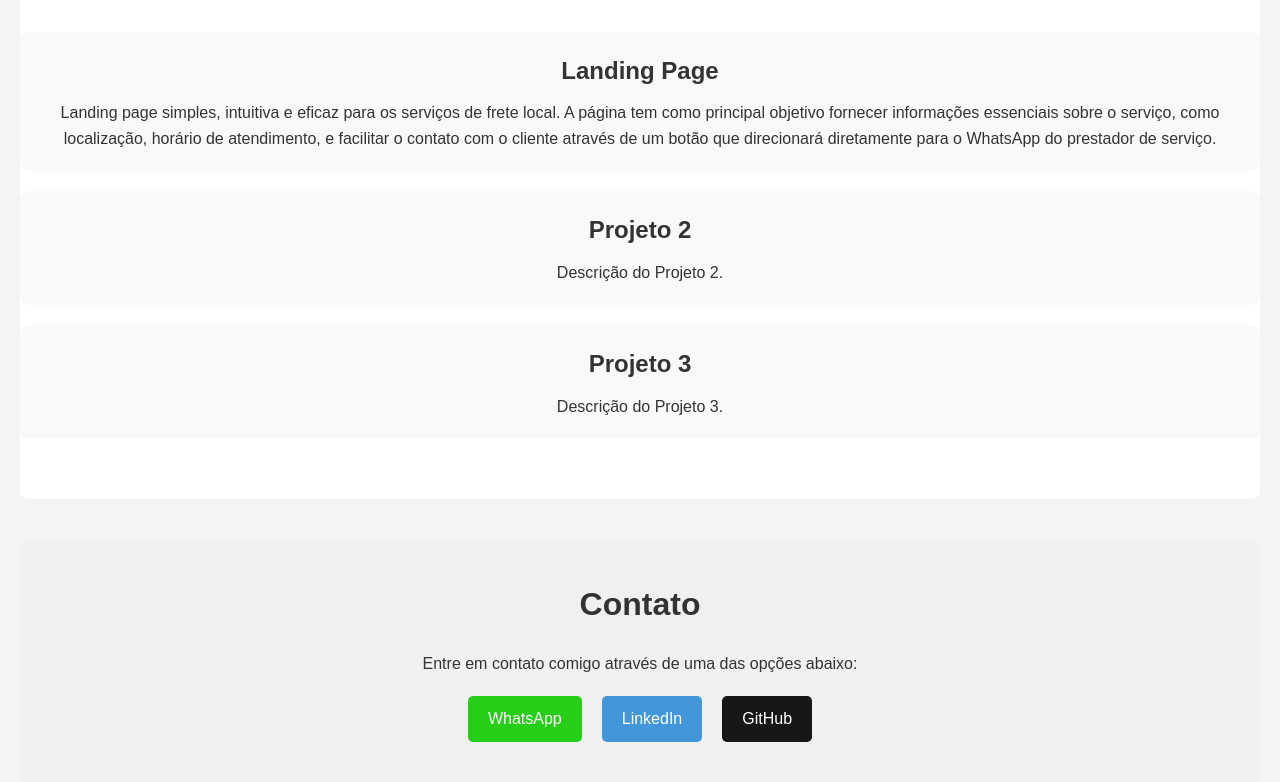
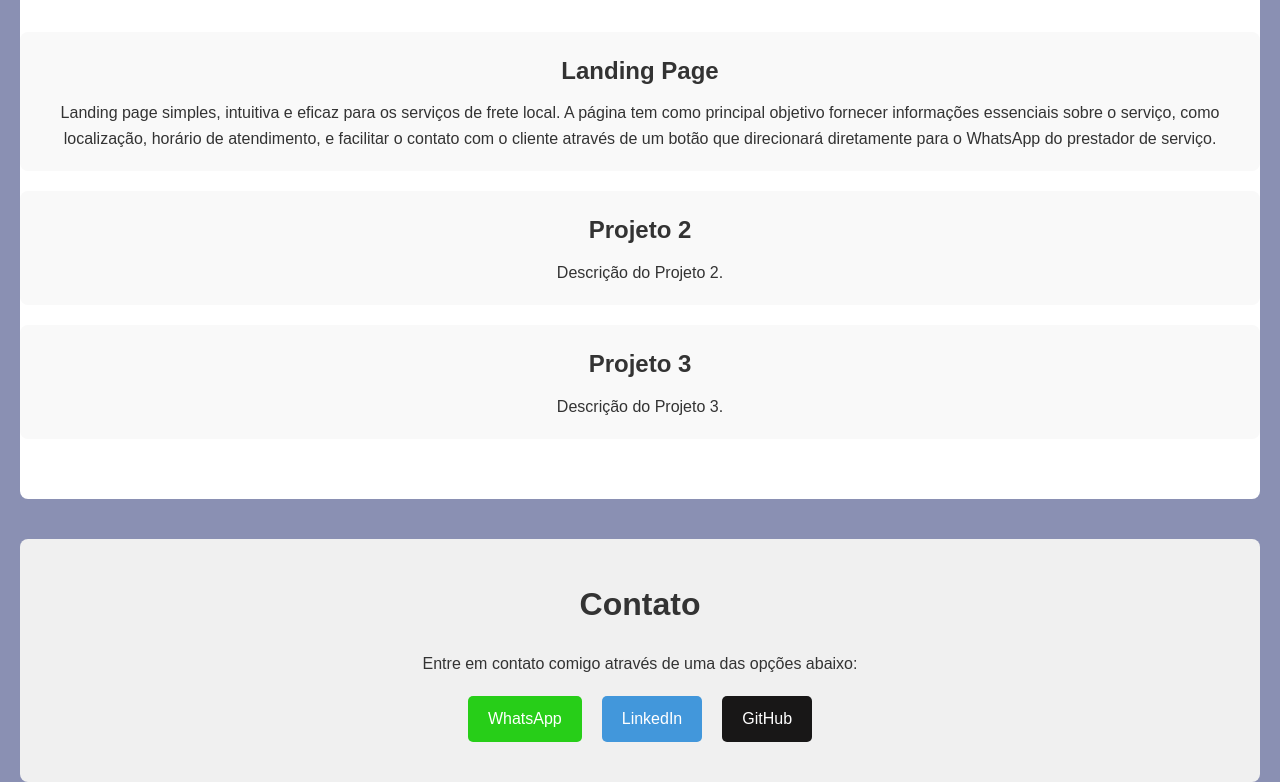
Before and after one commit to sharktank-tech/danilocs, a plain HTML site: page index.html in a window 1280 px wide. Shown: the part 542-1324 px from the top of the page. Drawn offline with Linux system fonts and the light colour scheme.

```diff
--- a/styles.css
+++ b/styles.css
@@ -9,7 +9,7 @@
 body {
     font-family: Arial, sans-serif;
     line-height: 1.6;
-    background-color: #f4f4f4;
+    background-color: #8a90b3;
     color: #333;
     padding: 0 20px;
 }
```
